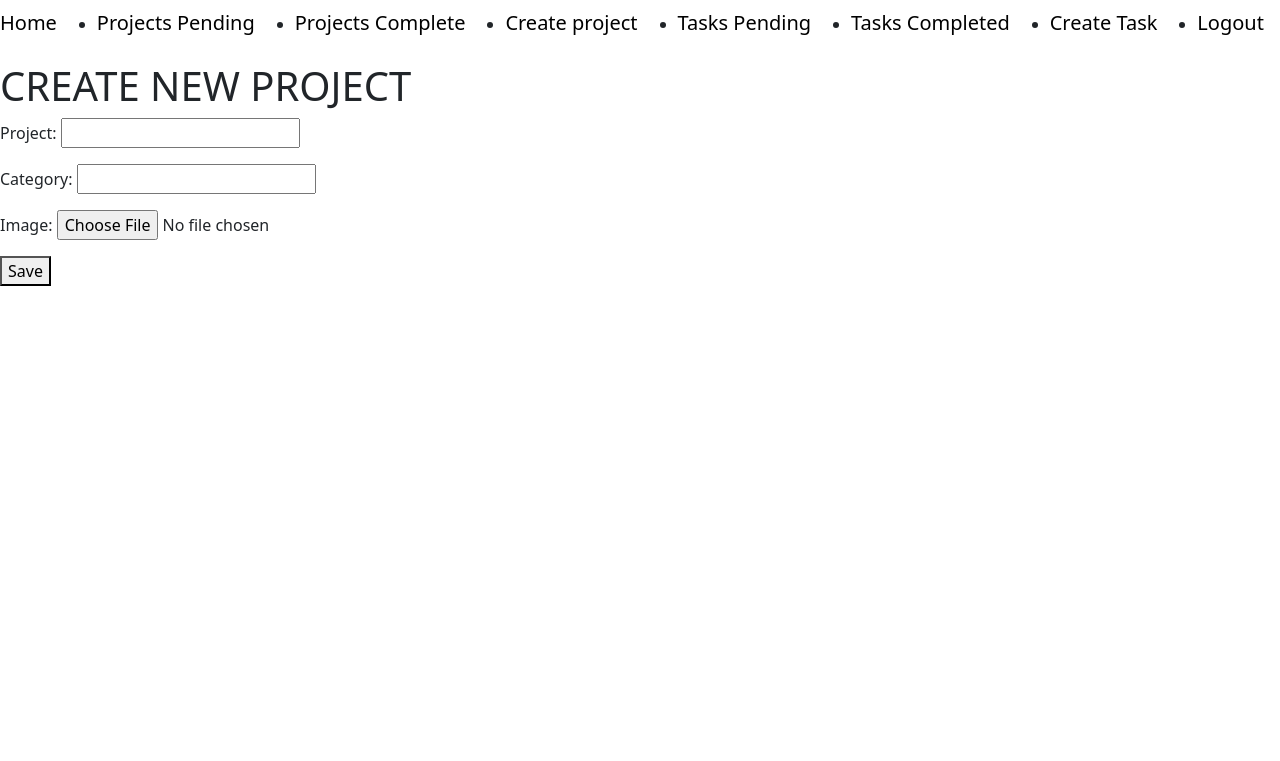
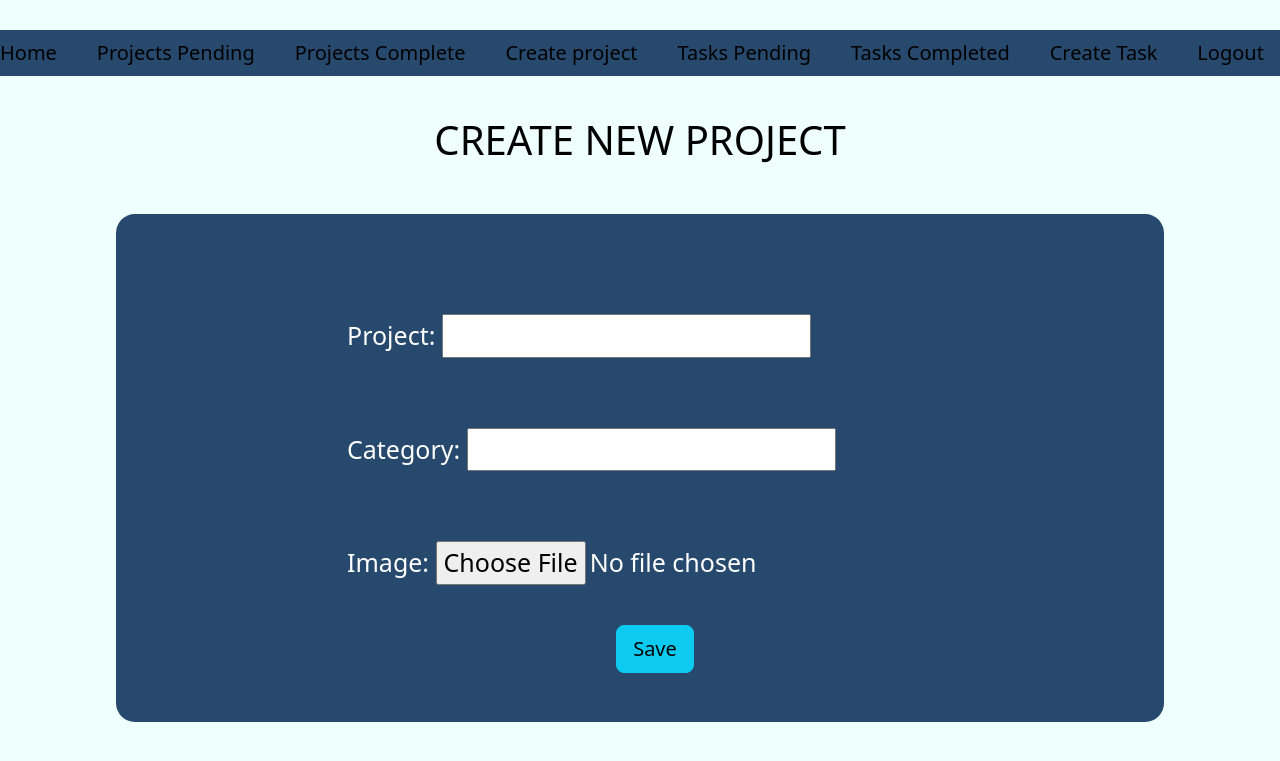
Before and after one commit to IrvingGeovanni1/project_manager, a Django app: page /projects/create_project in a window 1280 px wide. Shown: the top 761 px of the page. Run offline with Django 5.2, Linux system fonts and the light colour scheme; the visitor is signed in with stand-in values (Sample User, id 1).

Commit message:
Agregando estilos al proyecto

```diff
--- a/main/templates/main/index.html
+++ b/main/templates/main/index.html
@@ -4,8 +4,8 @@
 
 {% block content %}
 
-    <h1 class="text-center ">HOME</h1>
+    <h1 class="Title text-center" >Things to do</h1>
 
-    <p>Lorem, ipsum dolor sit amet consectetur adipisicing elit. Quam tempore nobis et ullam, odit ipsa maxime autem! Facere quo mollitia deleniti reprehenderit amet eaque placeat, veritatis hic quisquam, blanditiis porro. At molestiae, maxime quaerat distinctio impedit sint labore est vel numquam quibusdam delectus reprehenderit earum voluptates nulla animi facilis libero dignissimos alias nam. Adipisci eos sapiente voluptate labore officiis earum nihil, enim repudiandae aut id fuga ipsa harum eius distinctio fugiat! Dolorum repellat placeat culpa quidem accusantium, asperiores esse maiores mollitia id reprehenderit tempore molestiae architecto recusandae enim impedit debitis omnis at rem. Expedita, dolore libero ullam possimus ducimus fugit.</p>
+    <p class="Text text-center">Welcome to the project manager, manage your time and distribute your activities the way you know how.</p>
 
 {% endblock %}
--- a/project/templates/project/create_project.html
+++ b/project/templates/project/create_project.html
@@ -4,22 +4,29 @@
 
 {% block content %}
 
-    <h1>CREATE NEW PROJECT</h1>
+    <h1 class="TitleT text-center">CREATE NEW PROJECT</h1>
 
     {{ error }}
 
-    <form action="{% url 'create_project' %}" method="POST" enctype="multipart/form-data">
+    <div class="formuT">
+        <form class="CNP" action="{% url 'create_project' %}" method="POST" enctype="multipart/form-data">
 
-        {% csrf_token %}
+            {% csrf_token %}
 
-            <p>Project: {{form.name_project}}</p>
+            <div class="createP ">
 
-            <p>Category: {{form.category}}</p>
+                <p class="pro">Project: {{form.name_project}}</p>
 
-            <p>Image: {{form.image}}</p>
+                <p class="cat">Category: {{form.category}}</p>
 
-            <button type="submit">Save</button>
+                <p class="img">Image: {{form.image}}</p>
+            </div>
+            <div class="submit text-center ">
 
-    </form>
+                <button type="submit" class="btn btn-info btn-lg">Save</button>
+            </div>
+
+        </form>
+    </div>
 
 {% endblock %}
--- /dev/null
+++ b/static/css/custom.css
@@ -0,0 +1,176 @@
+.fondito{
+    background-color: #EFFFFD;
+}
+.navbar{
+    background-color: #27496D;
+    padding-bottom: 40px;
+    list-style-type: none;
+    flex-shrink: 0;
+    margin: 30px;
+    margin-left: auto;
+    margin-right: auto;
+    color: #ffffff;
+
+}
+.Title{
+    padding-top: 250px;
+    position: relative;
+    color: black;
+}
+.Text{
+    padding-bottom: 40px;
+    color: black;
+}
+.ProjectTitle{
+    padding: 30px;
+    color: black;
+}
+.infoP{
+    list-style-type: none;
+    text-align: right;
+}
+.info2{
+    text-align: left;
+    background-color: #27496D;
+    margin-left: auto;
+    margin-right: auto;
+    border-radius: 24px;
+    width: 1277px;
+    height: 266px;
+    font-size: 19px;
+    font-style: normal;
+    margin-top: 20px;
+
+}
+.informacion{
+
+    padding-left: 20px;
+    padding-top: 31px;
+    color: #ffffff;
+}
+.Ptitle{
+    padding-left: 20px;
+    padding-top: 5px;
+}
+.infonav{
+    color: #ffffff;
+}
+.titulo{
+    color: #ffffff;
+}
+.informacion2{
+    padding-left: 20px;
+    padding-top: 5px;
+}
+.infoC1{
+    color: black;
+}
+.TitleT{
+    color:black;
+    padding: 10px;
+}
+.formuT{
+    background-color: #27496D;
+    width: 1048px;
+    height: 508px;
+    margin-left: auto;
+    margin-right: auto;
+    flex-shrink: 0;
+    border-radius: 19px;
+    margin-top: 20px;
+
+
+}
+.form{
+    padding-top: 65px;
+    text-align: start;
+}
+.save{
+    padding: 14px;
+    padding-left: 670px;
+    width: 273px;
+    height: 98px;
+}
+.xfo{
+    padding-left: 10px;
+}
+.space{
+    padding-top: 10px;
+}
+.Nproject{
+    padding: 50px;
+
+}
+.CNP{
+    padding-top:100px ;
+    font-size: 25px;
+    margin-top: 40px;
+    margin-left: 40px;
+    margin-right: 40px;
+}
+.pro{
+    margin-bottom: 70px;
+}
+.cat{
+    margin-bottom: 70px;
+}
+.img{
+    margin-bottom: 40px;
+}
+.createP{
+    padding-left: 191px;
+}
+.submit{
+    padding-left: 30px;
+}
+.singing{
+    padding-top: 170px;
+    font-size: 25px;
+}
+.entrar{
+    padding-left: 340px;
+}
+.image{
+    width: 200px;
+    height: 200px;
+}
+.ingresar{
+    padding-left: 30px;
+    padding-top: 70px;
+    font-size: 20px;
+}
+.sup{
+    padding-left: 20px;
+}
+.formuTDA{
+    background-color: #27496D;
+    margin-left: auto;
+    margin-right: auto;
+    border-radius: 24px;
+    color: rgb(255, 255, 255);
+    width: 1048px;
+    padding-top: 25px;
+    padding-left: 40px;
+
+}
+.UpCom{
+    padding-left: 20px;
+}
+.info3{
+    color: rgb(255, 255, 255);
+}
+.Del{
+    padding-left: 20px;
+}
+.separate{
+    margin-right:10px ;
+}
+.formuTDC{
+    padding-top: 30px;
+    background-color: #27496D;
+    border-radius: 20px;
+    width: 1048px;
+    height: 900px;
+    padding-left: 50px;
+    position: relative;
+}
--- a/task_manager/settings.py
+++ b/task_manager/settings.py
@@ -145,7 +145,10 @@ USE_TZ = True
 
 STATIC_URL = 'static/'
 
-SATITCFILES_DIRS = (os.path.join(BASE_DIR, 'task_manager/static'),)
+#SATITCFILES_DIRS = (os.path.join(BASE_DIR, 'task_manager/static'),)
+
+STATICFILES_DIRS = [BASE_DIR / 'static']
+
 
 # Define the MEDIA_ROOT variable to specify the absolute path where the media files will be saved.
 MEDIA_ROOT = BASE_DIR / 'media'
--- a/task_manager/static/css/styles.css
+++ /dev/null
@@ -1,3 +0,0 @@
-.navbar{
-
-}
--- a/templates/base.html
+++ b/templates/base.html
@@ -1,20 +1,24 @@
+{% load static %}
 <!DOCTYPE html>
 <html lang="en">
 <head>
     <meta charset="UTF-8">
     <meta name="viewport" content="width=device-width, initial-scale=1.0">
+    <link rel= "stylesheet" type='text/css' href='{% static "css/custom.css" %}' >
     <link href="https://cdn.jsdelivr.net/npm/bootstrap@5.3.3/dist/css/bootstrap.min.css" rel="stylesheet" integrity="sha384-QWTKZyjpPEjISv5WaRU9OFeRpok6YctnYmDr5pNlyT2bRjXh0JMhjY6hW+ALEwIH" crossorigin="anonymous">
-    <link rel="stylesheet" href="./styles.css">
+
+
     <title>{% block title %}{% endblock %}</title>
 </head>
-<body>
+<body class="fondito">
           <!--empezando a marcar el navbar-->
+          <div class="infonav">
             <ul class="navbar">
-                <li class="home">
-                    <a class="navbar-brand" href="{% url 'home' %}">
-                        Home
-                    </a>
-                </li>
+                    <li class="home">
+                        <a class="home navbar-brand" href="{% url 'home' %}">
+                            Home
+                        </a>
+                    </li>
                 <li class="Project_P">
                     <a class="navbar-brand" href="{% url 'projects' %}">
                         Projects Pending
@@ -62,7 +66,7 @@
             {% block content %}
 
             {% endblock %}
-
+          </div>
     <script src="https://cdn.jsdelivr.net/npm/bootstrap@5.3.3/dist/js/bootstrap.min.js" integrity="sha384-0pUGZvbkm6XF6gxjEnlmuGrJXVbNuzT9qBBavbLwCsOGabYfZo0T0to5eqruptLy" crossorigin="anonymous"></script>
 
 </body>
```
Also changed, not shown: account/templates/account/signin.html (+10 -6 lines), account/templates/account/signup.html (+11 -6 lines), project/templates/project/project.html (+31 -9 lines), project/templates/project/project_detail.html (+14 -5 lines), task/templates/task/create_task.html (+14 -8 lines), task/templates/task/task.html (+15 -2 lines), task/templates/task/task_detail.html (+24 -7 lines), media/portfolio/images/Imagen_de_WhatsApp_2024-03-13_a_las_18.56.21_4704775a.jpg (added), media/portfolio/images/OIG.jpg (added), static/css/images/OIG.jpg (added), static/css/images/mashle-mashle-anime.gif (added).
